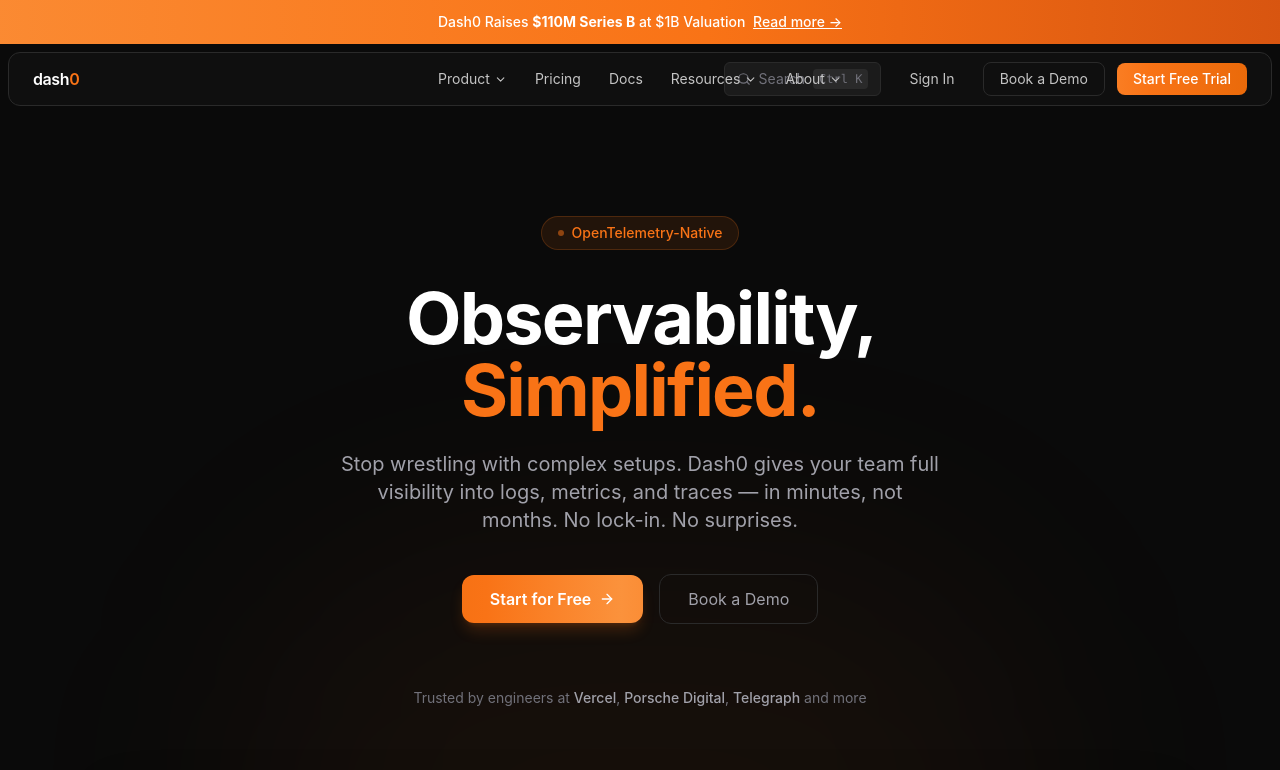
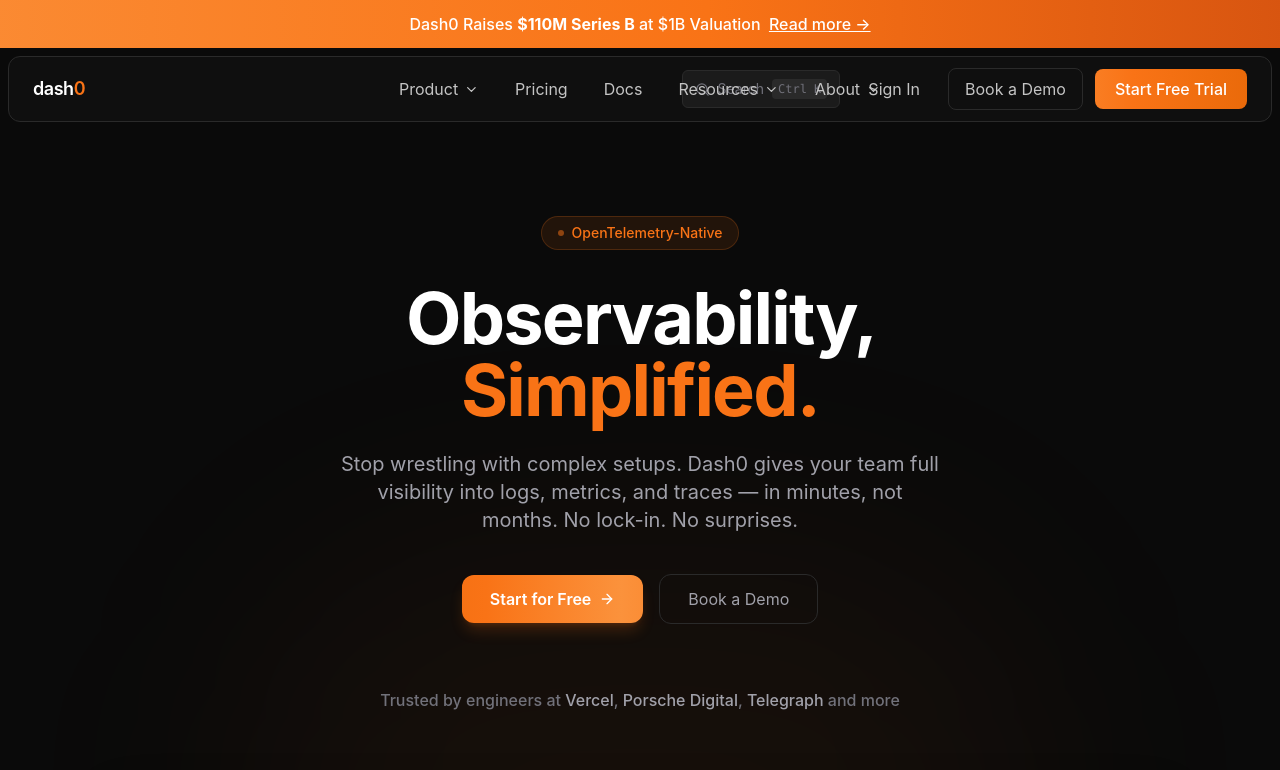
Before and after one commit to heliavz/dash0-website, a Next.js app: page /dash0-website/ in a window 1280 px wide. Shown: the top 770 px of the page. Built offline with nearby package versions, Linux system fonts and the light colour scheme.

Commit message:
increase font sizes and spacing in Navbar and Footer

```diff
--- a/components/home/Hero.tsx
+++ b/components/home/Hero.tsx
@@ -54,7 +54,7 @@
         </div>
 
         {/* Social proof line */}
-        <p className="text-sm text-[#71717a]">
+        <p className="font-medium text-[#71717a]">
           Trusted by engineers at{" "}
           <span className="text-[#a1a1aa] font-medium">Vercel</span>,{" "}
           <span className="text-[#a1a1aa] font-medium">Porsche Digital</span>,{" "}
--- a/components/layout/Footer.tsx
+++ b/components/layout/Footer.tsx
@@ -35,25 +35,25 @@
 
 export default function Footer() {
   return (
-    <footer className="border-t border-[#1f1f1f] bg-[#0a0a0a] pt-16 pb-8">
+    <footer className="border-t border-[#1f1f1f] bg-[#0a0a0a] pt-20 pb-10">
       <div className="max-w-[1440px] mx-auto px-10">
         {/* Top row */}
-        <div className="grid grid-cols-2 md:grid-cols-5 gap-10 pb-12 border-b border-[#1f1f1f]">
+        <div className="grid grid-cols-2 md:grid-cols-5 gap-12 pb-14 border-b border-[#1f1f1f]">
           {/* Brand */}
           <div className="col-span-2 md:col-span-1">
-            <span className="text-white font-semibold text-lg tracking-tight">
+            <span className="text-white font-semibold text-xl tracking-tight">
               dash<span className="text-[#f97316]">0</span>
             </span>
-            <p className="mt-3 text-sm text-[#71717a] leading-relaxed">
+            <p className="mt-4 text-base text-[#71717a] leading-relaxed">
               OpenTelemetry-native observability. Simple to switch. Built to
               last.
             </p>
-            <div className="flex items-center gap-4 mt-5">
+            <div className="flex items-center gap-5 mt-6">
               {socialLinks.map((platform) => (
                 <a
                   key={platform}
                   href="#"
-                  className="text-sm text-[#71717a] hover:text-white transition-colors"
+                  className="text-base text-[#71717a] hover:text-white transition-colors"
                 >
                   {platform}
                 </a>
@@ -64,15 +64,15 @@
           {/* Link columns */}
           {Object.entries(footerLinks).map(([category, links]) => (
             <div key={category}>
-              <p className="text-xs font-semibold tracking-widest text-[#71717a] uppercase mb-4">
+              <p className="text-sm font-semibold tracking-widest text-[#71717a] uppercase mb-5">
                 {category}
               </p>
-              <ul className="space-y-3">
+              <ul className="space-y-3.5">
                 {links.map((link) => (
                   <li key={link.label}>
                     <Link
                       href={link.href}
-                      className="text-sm text-[#a1a1aa] hover:text-white transition-colors"
+                      className="text-base text-white hover:text-[#a1a1aa] transition-colors"
                     >
                       {link.label}
                     </Link>
@@ -84,9 +84,9 @@
         </div>
 
         {/* Bottom row */}
-        <div className="flex flex-col md:flex-row items-center justify-between gap-4 pt-8">
-          <p className="text-sm text-[#71717a]">©2026 Dash0 Inc.</p>
-          <div className="flex items-center gap-6">
+        <div className="flex flex-col md:flex-row items-center justify-between gap-4 pt-10">
+          <p className="text-base text-[#71717a]">©2026 Dash0 Inc.</p>
+          <div className="flex items-center gap-8">
             {[
               "Terms and Conditions",
               "Privacy Policy",
@@ -95,7 +95,7 @@
               <Link
                 key={item}
                 href="#"
-                className="text-sm text-[#71717a] hover:text-white transition-colors"
+                className="text-base text-[#71717a] hover:text-white transition-colors"
               >
                 {item}
               </Link>
--- a/components/layout/Navbar.tsx
+++ b/components/layout/Navbar.tsx
@@ -50,7 +50,7 @@
   return (
     <nav className="fixed top-0 left-0 right-0 z-50">
       {/* Announcement bar */}
-      <div className="announcement-bar py-3 px-6 text-center text-sm text-white font-medium">
+      <div className="announcement-bar py-3 px-6 text-center text-base text-white font-medium">
         Dash0 Raises <span className="font-bold">$110M Series B</span> at $1B
         Valuation{" "}
         <a href="#" className="underline hover:no-underline ml-1">
@@ -65,10 +65,10 @@
             scrolled ? "bg-[#0f0f0f]/95 backdrop-blur-md" : "bg-[#0f0f0f]"
           }`}
         >
-          <div className="w-full h-[52px] flex items-center justify-between gap-6 px-6 relative">
+          <div className="w-full h-[64px] flex items-center justify-between gap-6 px-6 relative">
             {/* Logo */}
             <Link href="/" className="flex items-center gap-2.5 shrink-0 z-10">
-              <span className="text-white font-semibold text-base tracking-tight">
+              <span className="text-white font-semibold text-lg tracking-tight">
                 dash<span className="text-[#f97316]">0</span>
               </span>
             </Link>
@@ -77,13 +77,13 @@
             <div className="hidden md:flex items-center gap-1 absolute left-1/2 -translate-x-1/2">
               <div className="relative">
                 <button
-                  className="flex items-center gap-1 text-sm text-[#c4c4c4] hover:text-white transition-colors px-3 py-2 rounded-md hover:bg-white/5"
+                  className="flex items-center gap-1.5 text-base text-[#c4c4c4] hover:text-white transition-colors px-4 py-2 rounded-md hover:bg-white/5"
                   onMouseEnter={() => setProductOpen(true)}
                   onMouseLeave={() => setProductOpen(false)}
                 >
                   Product{" "}
                   <ChevronDown
-                    size={13}
+                    size={15}
                     className={`transition-transform duration-200 ${
                       productOpen ? "rotate-180" : ""
                     }`}
@@ -92,13 +92,13 @@
 
                 {productOpen && (
                   <div
-                    className="absolute top-full left-1/2 -translate-x-1/2 mt-1 w-[480px] bg-[#161616] border border-[#2a2a2a] rounded-xl p-5 shadow-2xl shadow-black/50"
+                    className="absolute top-full left-1/2 -translate-x-1/2 mt-1 w-[520px] bg-[#161616] border border-[#2a2a2a] rounded-xl p-6 shadow-2xl shadow-black/50"
                     onMouseEnter={() => setProductOpen(true)}
                     onMouseLeave={() => setProductOpen(false)}
                   >
                     <div className="grid grid-cols-2 gap-6">
                       <div>
-                        <p className="text-[10px] font-semibold tracking-widest text-[#71717a] uppercase mb-3">
+                        <p className="text-xs font-semibold tracking-widest text-[#71717a] uppercase mb-3">
                           Use Cases
                         </p>
                         <ul className="space-y-1">
@@ -106,7 +106,7 @@
                             <li key={link.label}>
                               <Link
                                 href={link.href}
-                                className="block text-sm text-[#a1a1aa] hover:text-white transition-colors py-1 px-2 rounded-md hover:bg-white/5"
+                                className="block text-base text-[#a1a1aa] hover:text-white transition-colors py-1.5 px-2 rounded-md hover:bg-white/5"
                               >
                                 {link.label}
                               </Link>
@@ -115,7 +115,7 @@
                         </ul>
                       </div>
                       <div>
-                        <p className="text-[10px] font-semibold tracking-widest text-[#71717a] uppercase mb-3">
+                        <p className="text-xs font-semibold tracking-widest text-[#71717a] uppercase mb-3">
                           Platform Features
                         </p>
                         <ul className="space-y-1">
@@ -123,7 +123,7 @@
                             <li key={link.label}>
                               <Link
                                 href={link.href}
-                                className="block text-sm text-[#a1a1aa] hover:text-white transition-colors py-1 px-2 rounded-md hover:bg-white/5"
+                                className="block text-base text-[#a1a1aa] hover:text-white transition-colors py-1.5 px-2 rounded-md hover:bg-white/5"
                               >
                                 {link.label}
                               </Link>
@@ -140,24 +140,24 @@
                 <Link
                   key={item}
                   href="#"
-                  className="text-sm text-[#c4c4c4] hover:text-white transition-colors px-3 py-2 rounded-md hover:bg-white/5"
+                  className="text-base text-[#c4c4c4] hover:text-white transition-colors px-4 py-2 rounded-md hover:bg-white/5"
                 >
                   {item}
                 </Link>
               ))}
 
-              <button className="flex items-center gap-1 text-sm text-[#c4c4c4] hover:text-white transition-colors px-3 py-2 rounded-md hover:bg-white/5">
-                Resources <ChevronDown size={13} />
+              <button className="flex items-center gap-1.5 text-base text-[#c4c4c4] hover:text-white transition-colors px-4 py-2 rounded-md hover:bg-white/5">
+                Resources <ChevronDown size={15} />
               </button>
-              <button className="flex items-center gap-1 text-sm text-[#c4c4c4] hover:text-white transition-colors px-3 py-2 rounded-md hover:bg-white/5">
-                About <ChevronDown size={13} />
+              <button className="flex items-center gap-1.5 text-base text-[#c4c4c4] hover:text-white transition-colors px-4 py-2 rounded-md hover:bg-white/5">
+                About <ChevronDown size={15} />
               </button>
             </div>
 
             {/* Right side */}
             <div className="hidden md:flex items-center gap-3">
-              <button className="flex items-center gap-2 text-sm text-[#71717a] hover:text-white transition-colors bg-white/5 hover:bg-white/10 border border-[#2a2a2a] rounded-md px-3 py-1.5">
-                <Search size={14} />
+              <button className="flex items-center gap-2 text-sm text-[#71717a] hover:text-white transition-colors bg-white/5 hover:bg-white/10 border border-[#2a2a2a] rounded-md px-3 py-2">
+                <Search size={15} />
                 <span className="hidden lg:inline">Search</span>
                 <kbd className="hidden lg:inline text-xs bg-[#2a2a2a] px-1.5 py-0.5 rounded font-mono">
                   Ctrl K
@@ -166,19 +166,19 @@
 
               <Link
                 href="#"
-                className="text-sm text-[#c4c4c4] hover:text-white transition-colors px-4 py-1.5 rounded-lg hover:bg-white/5"
+                className="text-base text-[#c4c4c4] hover:text-white transition-colors px-4 py-2 rounded-lg hover:bg-white/5"
               >
                 Sign In
               </Link>
               <Link
                 href="#"
-                className="text-sm text-[#c4c4c4] hover:text-white transition-colors px-4 py-1.5 border border-[#2a2a2a] rounded-lg hover:border-[#3a3a3a]"
+                className="text-base text-[#c4c4c4] hover:text-white transition-colors px-4 py-2 border border-[#2a2a2a] rounded-lg hover:border-[#3a3a3a]"
               >
                 Book a Demo
               </Link>
               <Link
                 href="#"
-                className="btn-gradient text-sm font-medium  hover:bg-[#ea6a0a] text-white px-4 py-1.5 rounded-lg transition-colors"
+                className="btn-gradient text-base font-medium text-white px-5 py-2 rounded-lg transition-colors"
               >
                 Start Free Trial
               </Link>
@@ -189,7 +189,7 @@
               className="md:hidden text-[#a1a1aa] hover:text-white"
               onClick={() => setMobileOpen(!mobileOpen)}
             >
-              {mobileOpen ? <X size={20} /> : <Menu size={20} />}
+              {mobileOpen ? <X size={22} /> : <Menu size={22} />}
             </button>
           </div>
         </div>
@@ -198,26 +198,26 @@
       {/* Mobile menu */}
       {mobileOpen && (
         <div className="md:hidden bg-[#111111] border-t border-[#1f1f1f] px-6 py-4 space-y-3">
-          <p className="text-[10px] font-semibold tracking-widest text-[#71717a] uppercase">
+          <p className="text-xs font-semibold tracking-widest text-[#71717a] uppercase">
             Use Cases
           </p>
           {productLinks.useCases.map((link) => (
             <Link
               key={link.label}
               href={link.href}
-              className="block text-sm text-[#a1a1aa] hover:text-white py-1"
+              className="block text-base text-[#a1a1aa] hover:text-white py-1"
             >
               {link.label}
             </Link>
           ))}
-          <p className="text-[10px] font-semibold tracking-widest text-[#71717a] uppercase pt-2">
+          <p className="text-xs font-semibold tracking-widest text-[#71717a] uppercase pt-2">
             Platform Features
           </p>
           {productLinks.platformFeatures.map((link) => (
             <Link
               key={link.label}
               href={link.href}
-              className="block text-sm text-[#a1a1aa] hover:text-white py-1"
+              className="block text-base text-[#a1a1aa] hover:text-white py-1"
             >
               {link.label}
             </Link>
@@ -227,14 +227,14 @@
               <Link
                 key={item}
                 href="#"
-                className="text-sm text-[#a1a1aa] hover:text-white"
+                className="text-base text-[#a1a1aa] hover:text-white"
               >
                 {item}
               </Link>
             ))}
             <Link
               href="#"
-              className="text-sm font-medium bg-[#f97316] text-white px-4 py-2 rounded-lg text-center mt-2"
+              className="btn-gradient text-base font-medium text-white px-4 py-2.5 rounded-lg text-center mt-2"
             >
               Start Free Trial
             </Link>
```
